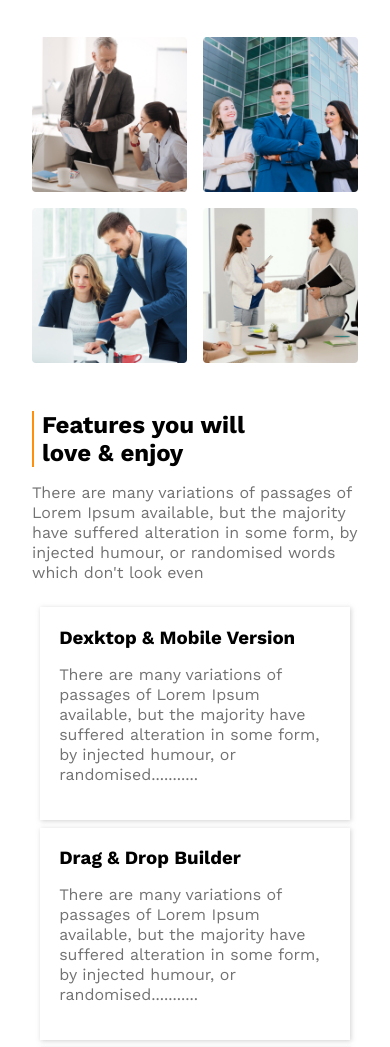
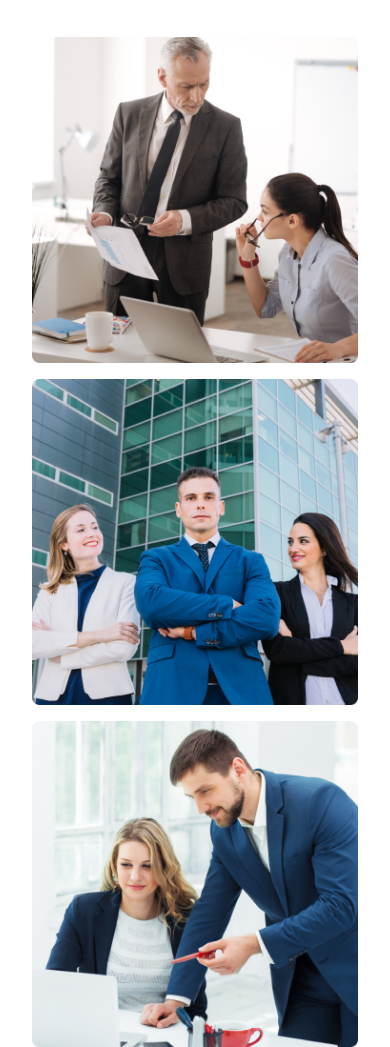
Before and after one commit to eftekher-alam/g3-architects, a plain HTML site: page index.htm in a window 390 px wide. Shown: the part 1084-2131 px from the top of the page. Drawn offline with nearby package versions, Linux system fonts and the light colour scheme.

Commit message:
Full responsive design done

```diff
--- a/styles/index-style.css
+++ b/styles/index-style.css
@@ -370,4 +370,9 @@ footer {
         width: 80%;
         text-align: center;
     }
+
+    .features-left {
+        width: 100%;
+        grid-template-columns: repeat(1, 1fr);
+    }
 }
```
